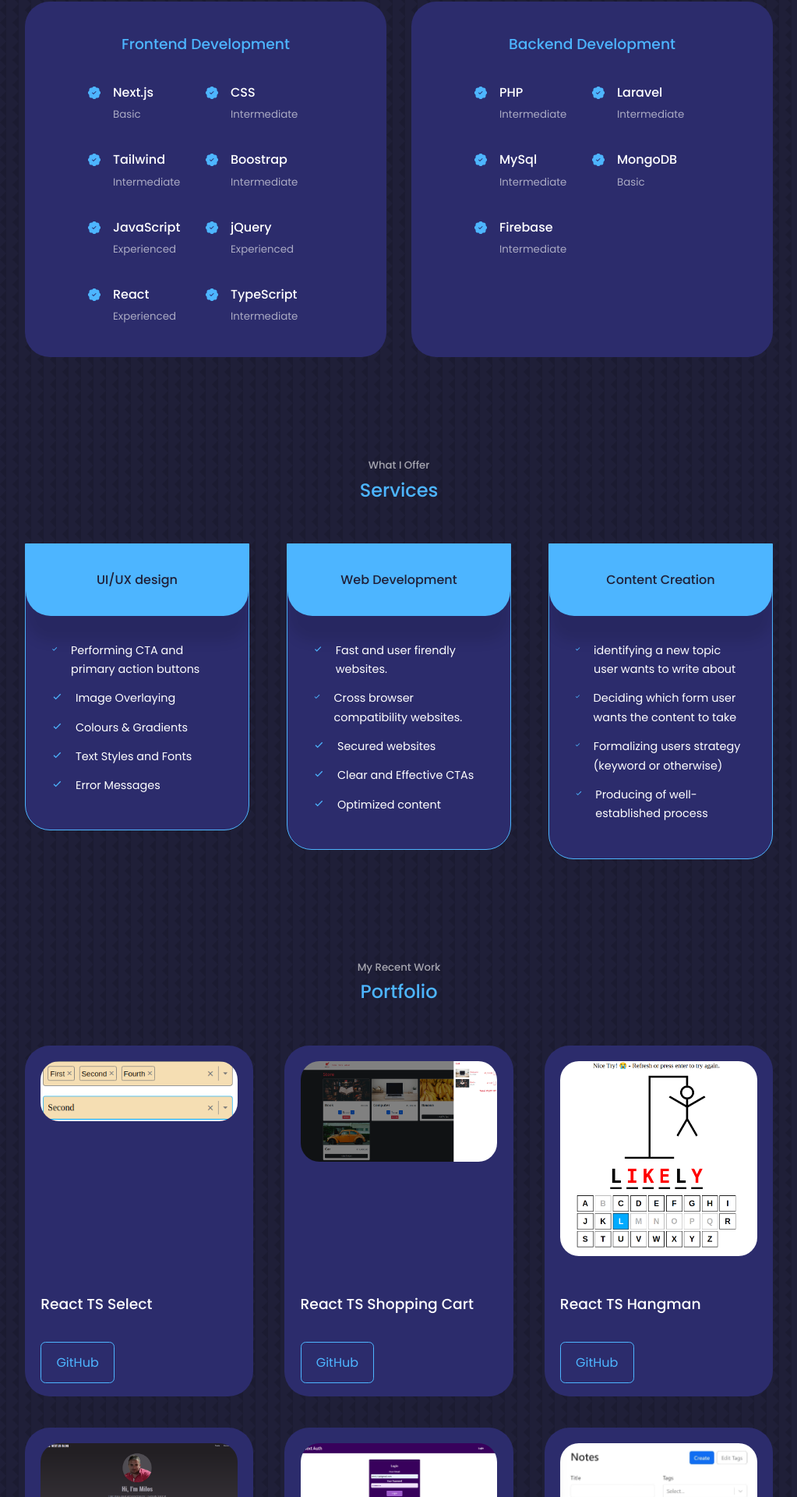
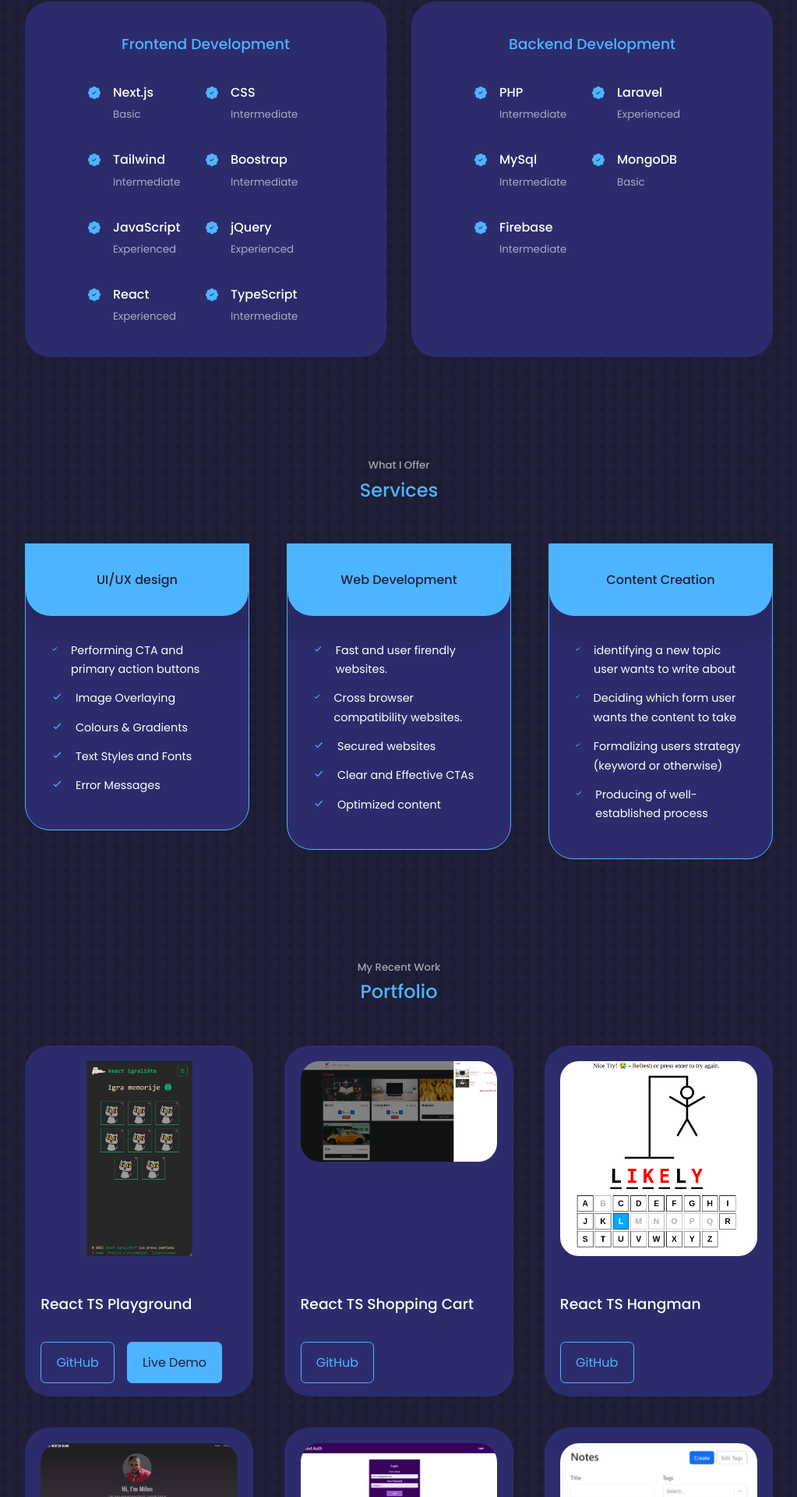
Before and after one commit to milos-micke-mitrovic/react-portfolio, a React (Create React App) app: page / in a window 1280 px wide. Shown: the part 1867-3787 px from the top of the page at 78% size, without its empty margins (128-1151 px from the left). Built offline with nearby package versions, Linux system fonts and the light colour scheme.

Commit message:
Added new react-playground project.

```diff
--- a/src/components/contact/contact.css
+++ b/src/components/contact/contact.css
@@ -10,6 +10,7 @@
   flex-direction: column;
   gap: 1.2rem;
   width: 18rem;
+  margin: 0 auto;
 }
 
 .contact__option {
--- a/src/components/experience/Experience.js
+++ b/src/components/experience/Experience.js
@@ -95,7 +95,7 @@ const Experience = () => {
               <BsPatchCheckFill className="experience__details-icon" />
               <div>
                 <h4>Laravel</h4>
-                <small className="text-light">Intermediate</small>
+                <small className="text-light">Experienced</small>
               </div>
             </article>
 
--- a/src/components/portfolio/Portfolio.js
+++ b/src/components/portfolio/Portfolio.js
@@ -1,4 +1,4 @@
-import reactSelectImg from "../../assets/react-select.png";
+import reactPlaygroundImg from "../../assets/react-ts-playground.png";
 import reactShoppingCartImg from "../../assets/react-shopping-cart.png";
 import reactHangmanImg from "../../assets/react-ts-hangman.png";
 import reactNotesImg from "../../assets/react-ts-notes.png";
@@ -15,15 +15,15 @@ const Portfolio = () => {
       <div className="container portfolio__container">
         <article className="portfolio__item">
           <div className="portfolio__item-image">
-            <img src={reactSelectImg} alt="react-ts-select" />
+            <img src={reactPlaygroundImg} alt="react-ts-select" />
           </div>
 
           <div className="portfolio__item-cta-and-title">
-            <h3>React TS Select</h3>
+            <h3>React TS Playground</h3>
 
             <div className="portfolio__item-cta">
               <a
-                href="https://github.com/milos-micke-mitrovic/react-ts-select"
+                href="https://github.com/milos-micke-mitrovic/react-playground"
                 className="btn"
                 target="_blank"
                 rel="noreferrer"
@@ -31,14 +31,14 @@ const Portfolio = () => {
                 GitHub
               </a>
 
-              {/* <a
-              href="https://dribbble.com/Alien_pixels"
+              <a
+              href="https://react-ts-playground.vercel.app"
               className="btn btn-primary"
               target="_blank"
               rel="noreferrer"
             >
               Live Demo
-            </a> */}
+            </a>
             </div>
           </div>
         </article>
```
Also changed, not shown: src/assets/react-ts-playground.png (added).
